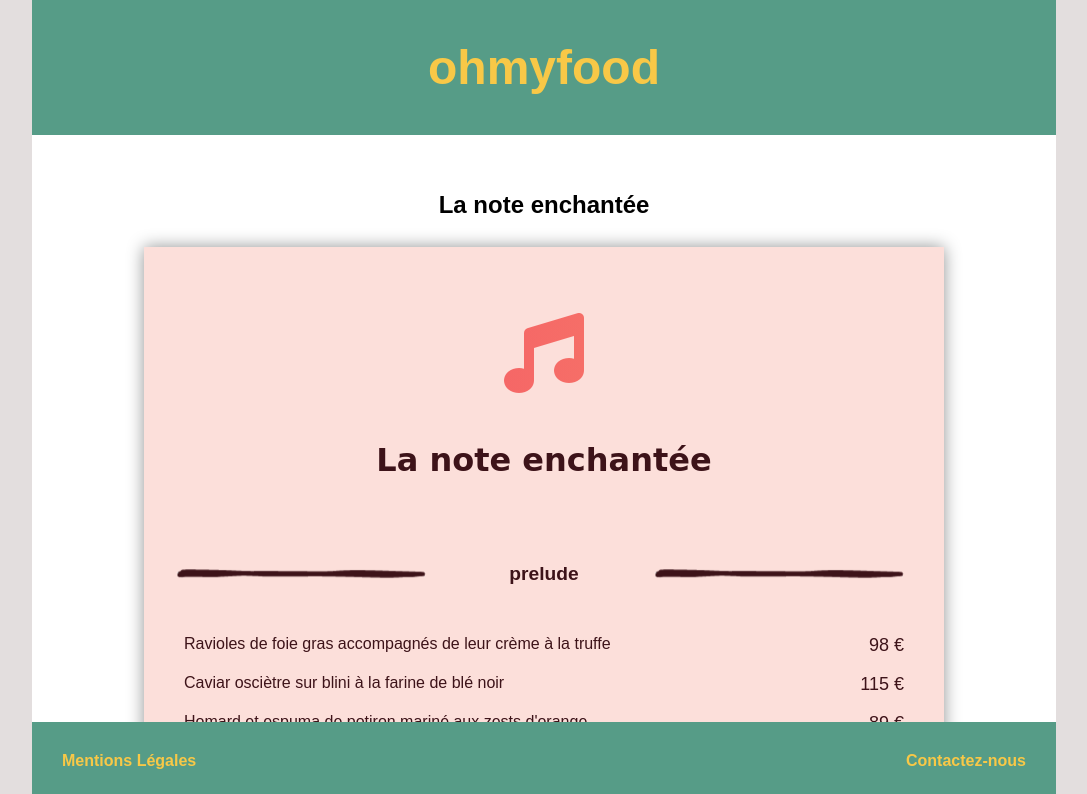
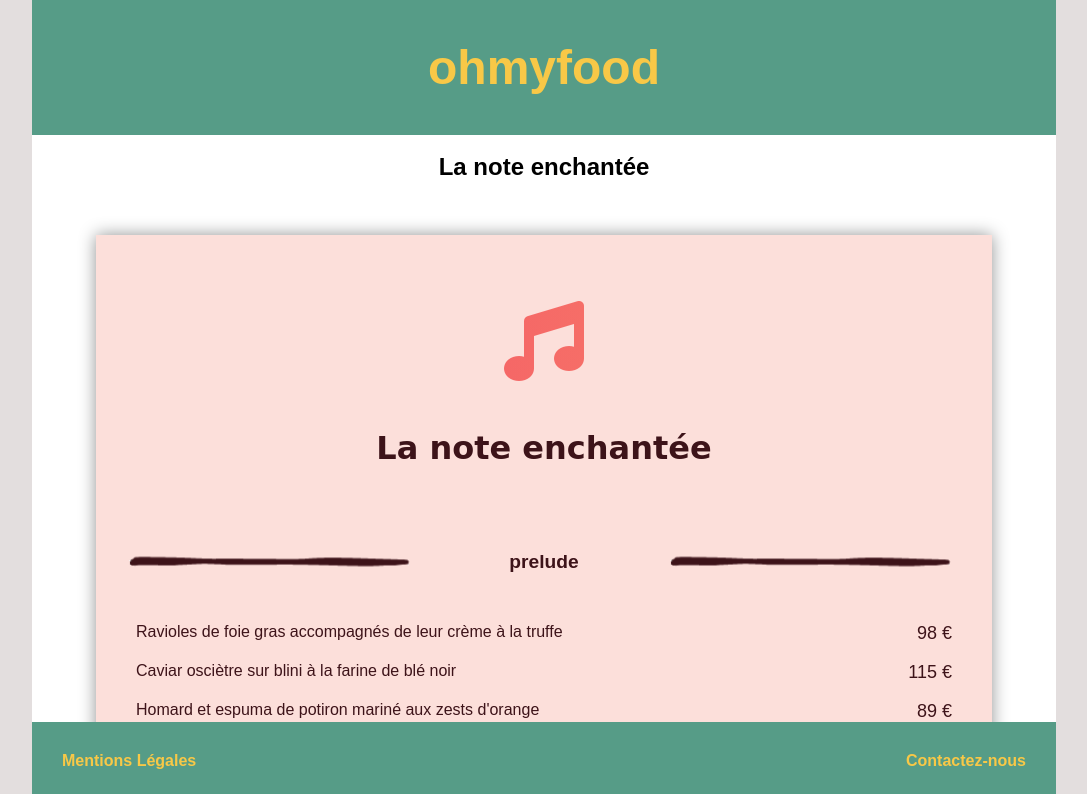
Before and after one commit to lilie65/homyfood, a website: page menu1.html in a window 1280 px wide. Shown: the top 794 px of the page, without its empty margins (96-1183 px from the left). Drawn offline with Linux system fonts and the light colour scheme; a web font is replaced by a local one.

Commit message:
changement premier titre en h2

```diff
--- a/menu1.html
+++ b/menu1.html
@@ -16,7 +16,9 @@
           </header>
         <main>
             <section class="presentation ">
-                <h1>La note enchantée</h1>
+                <article class="titre">
+                <h2>La note enchantée</h2>
+            </article>
                 <div class="pages page1">
                         <i class="fas fa-music note "></i>
                         <h2>La note enchantée</h2>
--- a/sass/_menu.scss
+++ b/sass/_menu.scss
@@ -9,32 +9,23 @@
   @include mobile {
     font-size: 1rem;
   }
-  h1 {
+  .titre{
+  h2{
     position: absolute;
     text-align: center;
-    top: 3.5rem;
     width: 100%;
     font-size: 1.5rem;
-    @include mobile {
-      top: 3rem;
-    }
-    @include fablette {
-      top: 2.5rem;
-    }
   }
+}
   .pages {
     border: groove 0px;
     box-shadow: 0rem 0rem 1rem $border-menu;
-    margin: 7rem;
+    margin: 4rem;
     height: 100%;
     margin-bottom: 8rem;
-    @include fablette {
-      margin: 5rem;
-      margin-bottom: 9rem;
-    }
     @include mobile {
       margin: 0rem;
-      margin-top: 8rem;
+      margin-top:4rem;
       margin-bottom: 8rem;
       padding: 1rem;
       width: 100%;
```
Also changed, not shown: menu2.html (+3 -1 lines), menu3.html (+3 -1 lines), menu4.html (+3 -1 lines), css/style.css, 1 other file.
